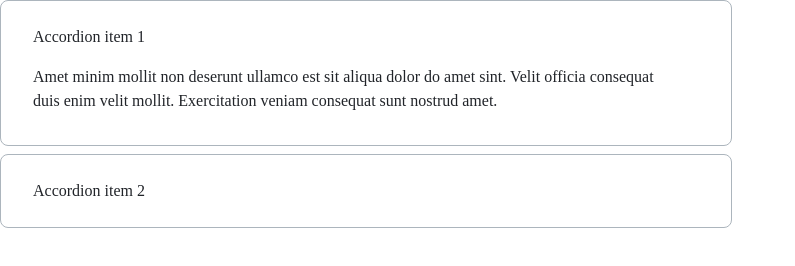
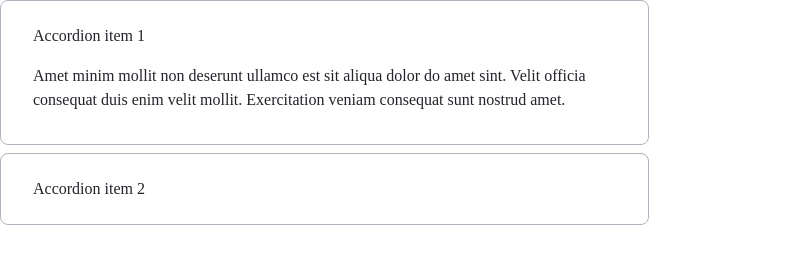
Before and after one commit to js-tasks-ru/htmlcss-20221107_vladimir-asmo, a website: page 03-lection1/02-accordion/index.html in a window 1280 px wide. Both pictures are taken after a click on the heading "Accordion item 1". Shown: the whole page, without its empty margins (0-795 px from the left). Drawn offline with Linux system fonts and the light colour scheme.

Commit message:
fix mockup structure & stules

```diff
--- a/03-lection1/02-accordion/accordion.css
+++ b/03-lection1/02-accordion/accordion.css
@@ -1,19 +1,31 @@
 /* Стилизация аккордеона */
 .accordion {
+  width: 50.69%;
+}
+
+.accordion__item {
   display: block;
-  border: 1px solid var(--grey-3);
-  color: var(--black);
-  border-radius: 8px;
-  /* padding: 64px 48px 32px 32px; */
-  width: 730px;
-  min-height: 72px;
+  margin-bottom: 8px;
+  padding: 7px 48px 7px 32px;
+  font-family: Intel;
   font-size: 1rem;
   line-height: 1.5;
+  color: var(--black);
+  border: 1px solid var(--grey-3);
+  border-radius: 8px;
+}
+
+.accordion__item:last-child {
+  margin-bottom: 0;
+}
+
+.accordion__item[open] {
+  padding-bottom: 32px;
 }
 
 .accordion__summary {
-  font-family: Intel;
-  padding: 24px 32px 16px 32px;
+  padding: 16px 0;
+  font: inherit;
   cursor: pointer;
   list-style: none;
 }
@@ -22,16 +34,7 @@
   display: none;
 }
 
-.accordion__item {
-  font-family: Intel;
+.accordion__content {
   margin: 0;
-  padding: 0 48px 32px 32px;
+  font: inherit;
 }
-
-.page__accordion {
-  margin-bottom: 8px;
-}
-
-.page__accordion:last-child {
-  margin-bottom: 0;
-}
--- a/03-lection1/02-accordion/index.html
+++ b/03-lection1/02-accordion/index.html
@@ -5,22 +5,24 @@
     <link rel="stylesheet" href="../../assets/css/main.css" />
     <link rel="stylesheet" href="./accordion.css" />
   </head>
-  <body class="page">
-    <details class="accordion page__accordion">
+  <body>
+    <div class="accordion">
+      <details class="accordion__item">
         <summary class="accordion__summary">Accordion item 1</summary>
-      <p class="accordion__item">
+        <p class="accordion__content">
           Amet minim mollit non deserunt ullamco est sit aliqua dolor do amet
           sint. Velit officia consequat duis enim velit mollit. Exercitation
           veniam consequat sunt nostrud amet.
         </p>
       </details>
-    <details class="accordion">
+      <details class="accordion__item">
         <summary class="accordion__summary">Accordion item 2</summary>
-      <p class="accordion__item">
+        <p class="accordion__content">
           Amet minim mollit non deserunt ullamco est sit aliqua dolor do amet
           sint. Velit officia consequat duis enim velit mollit. Exercitation
           veniam consequat sunt nostrud amet.
         </p>
       </details>
+    </div>
   </body>
 </html>
```
Lines whose indentation alone changed are shown as unchanged.
